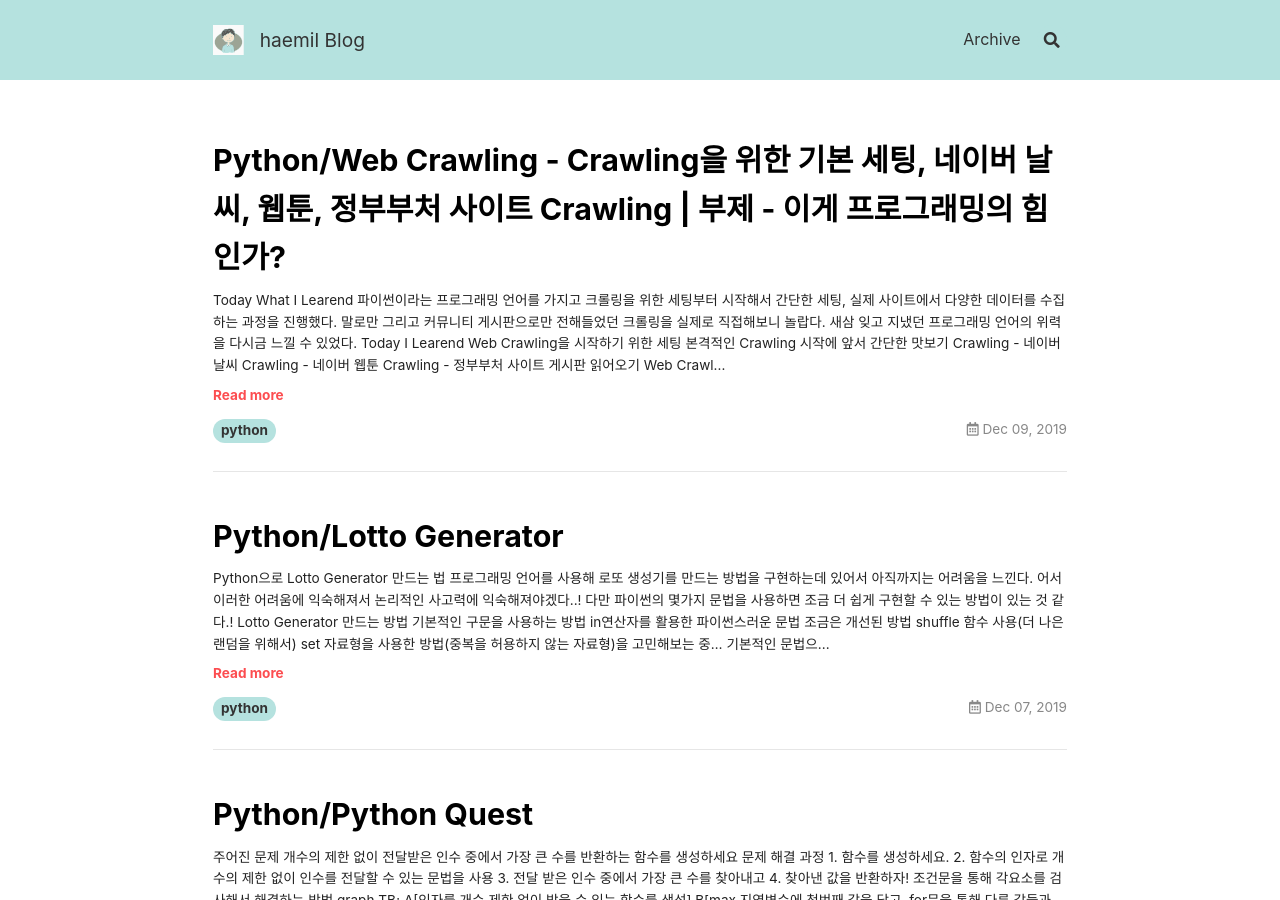
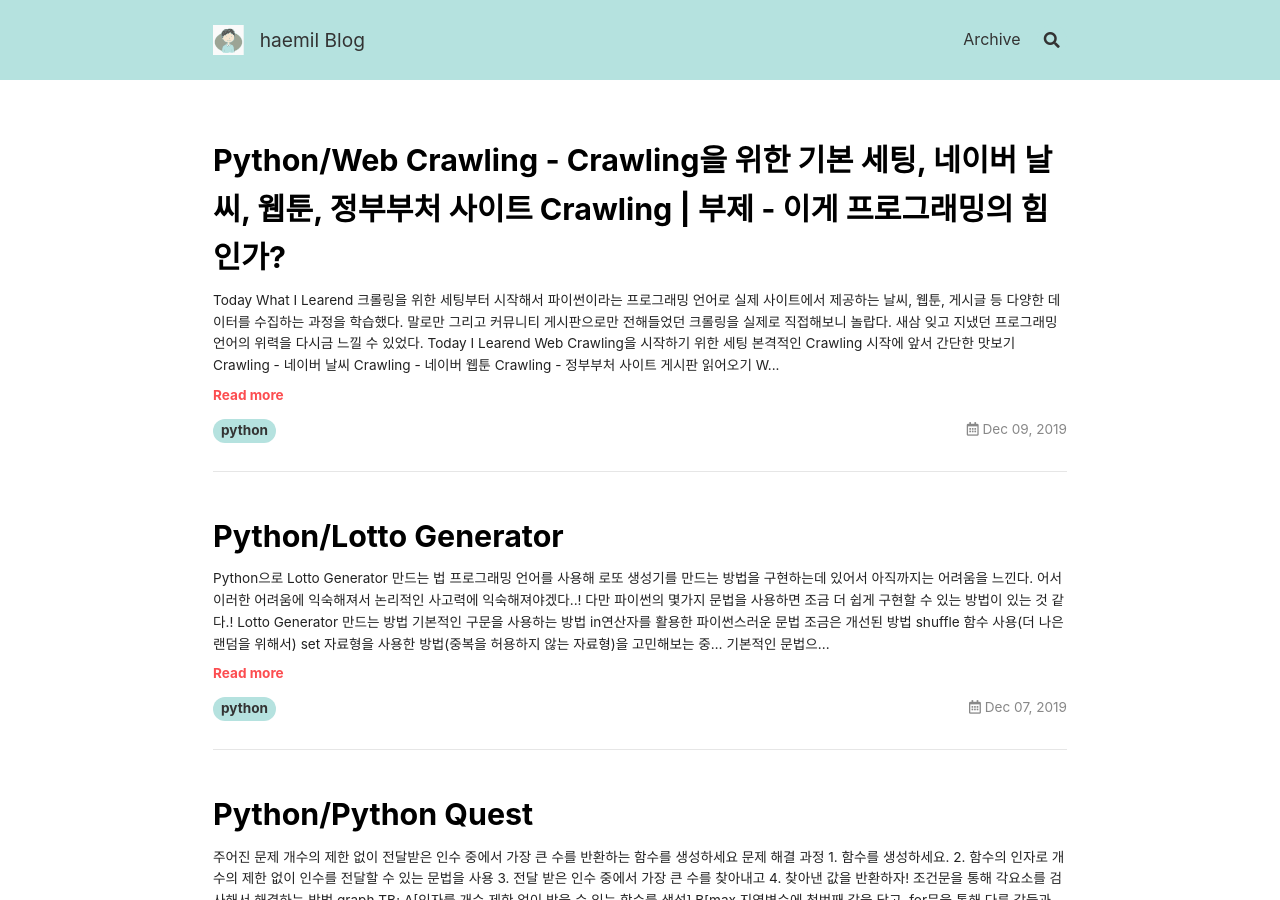
Before and after one commit to mchaemil/mchaemil.github.io, a Jekyll site: the page built from index.html, in a window 1280 px wide and 900 px high. Built offline with Jekyll 4.4.1, drawn with Linux system fonts in a browser that asks for light colours; nearby versions of some CDN libraries; emoji names are drawn with the system emoji font; the list of posts is cut into pages by our own code.

Commit message:
update post

````diff
--- a/_posts/2019-12-09-python-web-crawling.md
+++ b/_posts/2019-12-09-python-web-crawling.md
@@ -6,7 +6,8 @@ tags: python
 ---
 
 ## **Today What I Learend**
-파이썬이라는 프로그래밍 언어를 가지고 크롤링을 위한 세팅부터 시작해서 간단한 세팅, 실제 사이트에서 다양한 데이터를 수집하는 과정을 진행했다.
+
+크롤링을 위한 세팅부터 시작해서 파이썬이라는 프로그래밍 언어로 실제 사이트에서 제공하는 날씨, 웹툰, 게시글 등 다양한 데이터를 수집하는 과정을 학습했다.
 
 말로만 그리고 커뮤니티 게시판으로만 전해들었던 크롤링을 실제로 직접해보니 놀랍다. 새삼 잊고 지냈던 프로그래밍 언어의 위력을 다시금 느낄 수 있었다.
 
@@ -45,20 +46,22 @@ print(request_status.text) # naver의 html
 
 ```
 
-### 본격적인 Crawling 시작에 앞서 간단한 맛보기,  Crawling이 진행되는 과정
+### 본격적인 Crawling 시작에 앞서 간단한 맛보기
 
+#### Crawling이 진행되는 과정
 
 ```mermaid
 graph TB;
     A[Crawling 할 때 필요한 라이브러리 import]
     B[reqeusts 라이브러리를 통해서 크롤링할 HTML 페이지 요청]
-	C[BeautifulSoup()의 인자로 크롤링할 HTML 데이터와 파싱 방법을 전달한다.]
-    D[BeautifulSoup 객체의 findAll()과 find() 함수를 사용하여 원하는 태그를 필터링하고]
+	C[BeautifulSoup의 인자로 크롤링할 HTML 데이터와 파싱 방법을 전달한다.]
+    D[BeautifulSoup 객체의 findAll과 find 함수를 사용하여 원하는 태그를 필터링하고]
 	E[데이터를 추출합니다.]
     A--yes-->B;
     B--yes-->C;
     C--yes-->D;
     D--yes-->E;
+
 ```
 
 
@@ -89,6 +92,7 @@ for tag in h1_tag:
 
 # 1.웹 크롤링을 위한 실습 태그입니다.
 # 2.임의로 만든 실습 태그입니다. 중복 사용된 태그는 다른 메소드를 찾아야 합니다.
+
 ```
 
 
````
